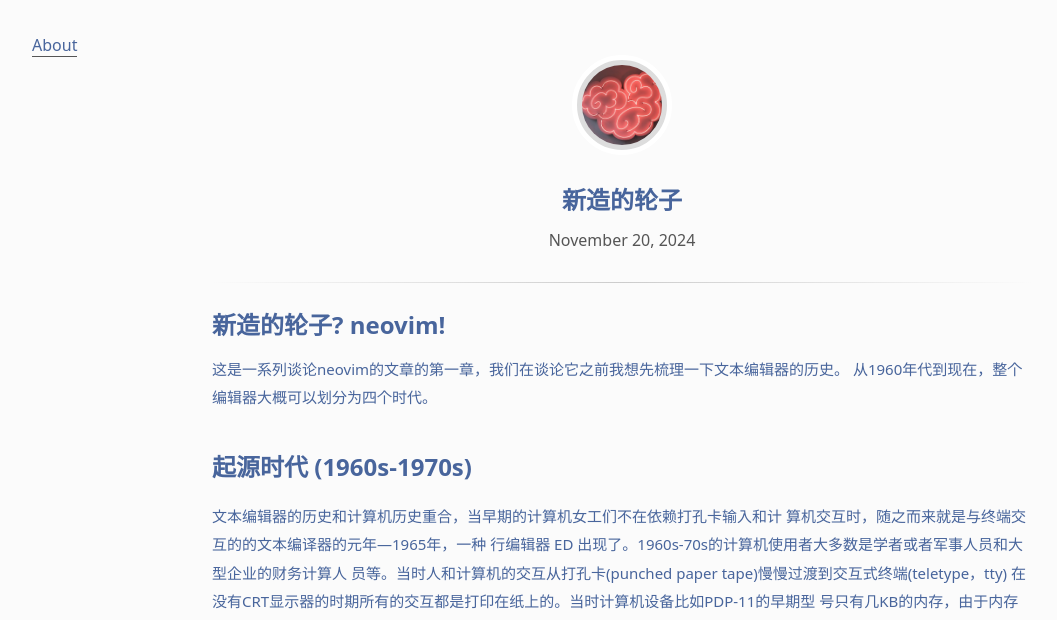
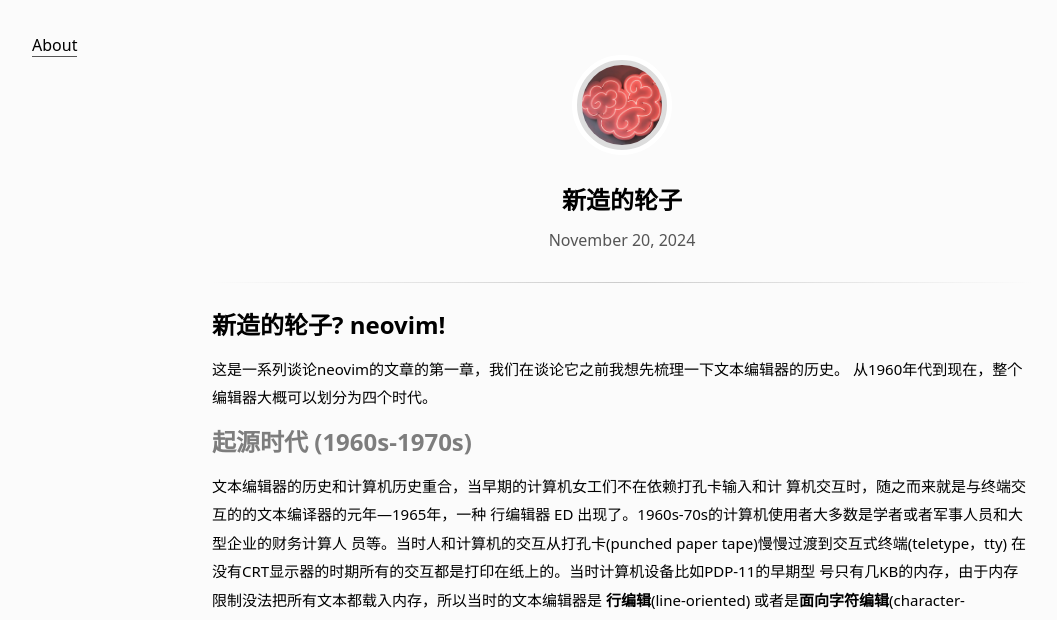
Before and after one commit to Niclas3/Niclas3.github.io, a Jekyll site: the page built from _posts/nvim/2024-11-20-history_of_text_editor.md, in a window 1280 px wide. Shown: the top 620 px of the page, without its empty margins (18-1075 px from the left). Built offline with Jekyll 4.4.1, drawn with Linux system fonts in a browser that asks for light colours.

```diff
--- a/_sass/main.scss
+++ b/_sass/main.scss
@@ -5,7 +5,6 @@
   font-weight: normal;
   font-style: normal;
   font-family: ui-sans-serif,system-ui,-apple-system,BlinkMacSystemFont,Segoe UI,Roboto,Noto Sans,Ubuntu,Cantarell,Helvetica Neue,Arial,sans-serif,Apple Color Emoji,Segoe UI Emoji,Segoe UI Symbol,Noto Color Emoji;
-  color: #2f508ee0;
   padding: 20px;
   margin: 0;
   -webkit-font-smoothing: antialiased;
@@ -15,7 +14,10 @@
   }
 }
 h2,
-h3,
+h3 {
+  font-size: 1.5rem;
+  color: rgba(0, 0, 0, 0.5);
+}
 h4,
 h5 {
   margin: 45px 0 25px;
```
